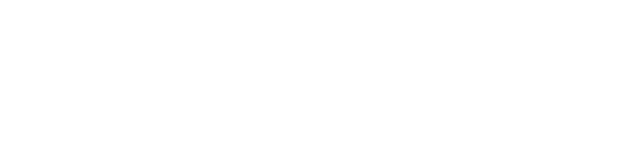
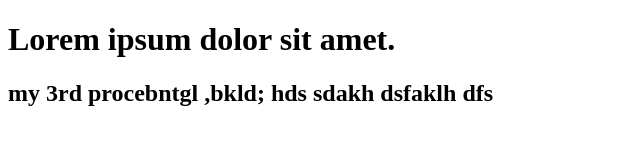
Before and after one commit to Fakrul914046/3rd-Project, a plain HTML site: page index.html in a window 1280 px wide. Shown: the whole page, without its empty margins (0-640 px from the left). Drawn offline with Linux system fonts and the light colour scheme.

Commit message:
update 3rd project

```diff
--- a/index.html
+++ b/index.html
@@ -6,6 +6,7 @@
     <title>Document</title>
 </head>
 <body>
-
+    <h1> Lorem ipsum dolor sit amet.</h1>
+    <h2>my 3rd procebntgl ,bkld; hds sdakh dsfaklh dfs </h2>
 </body>
 </html>
```
